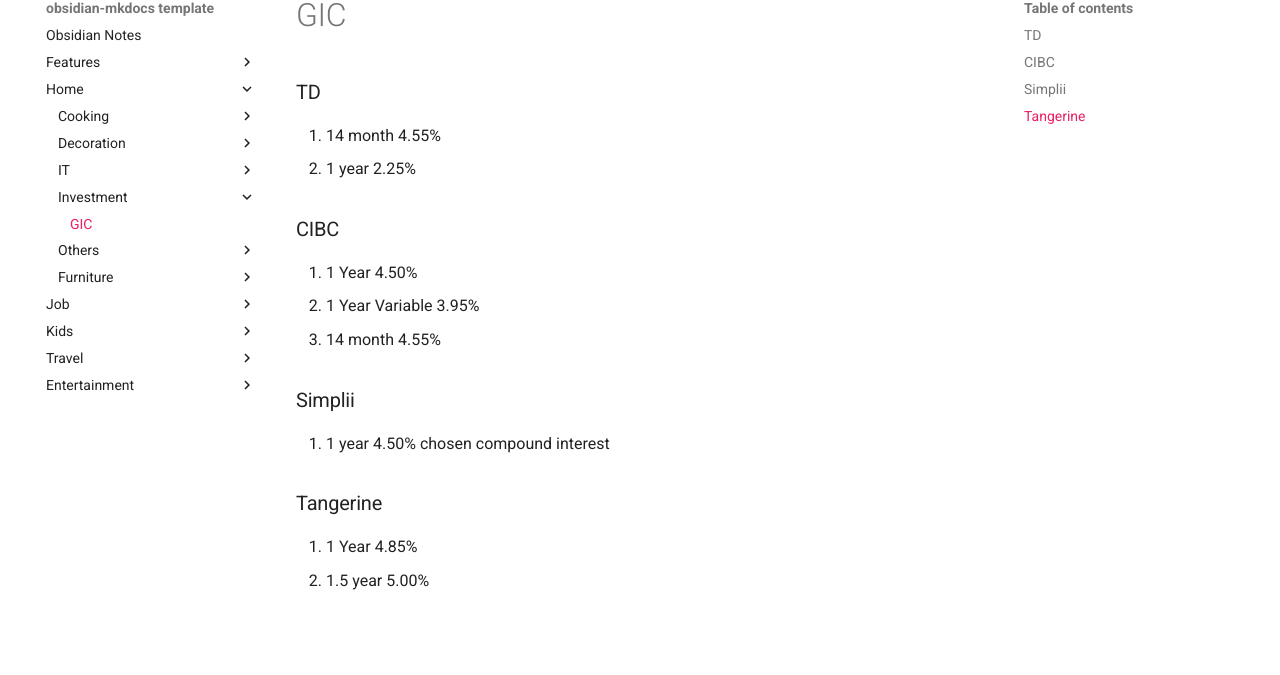
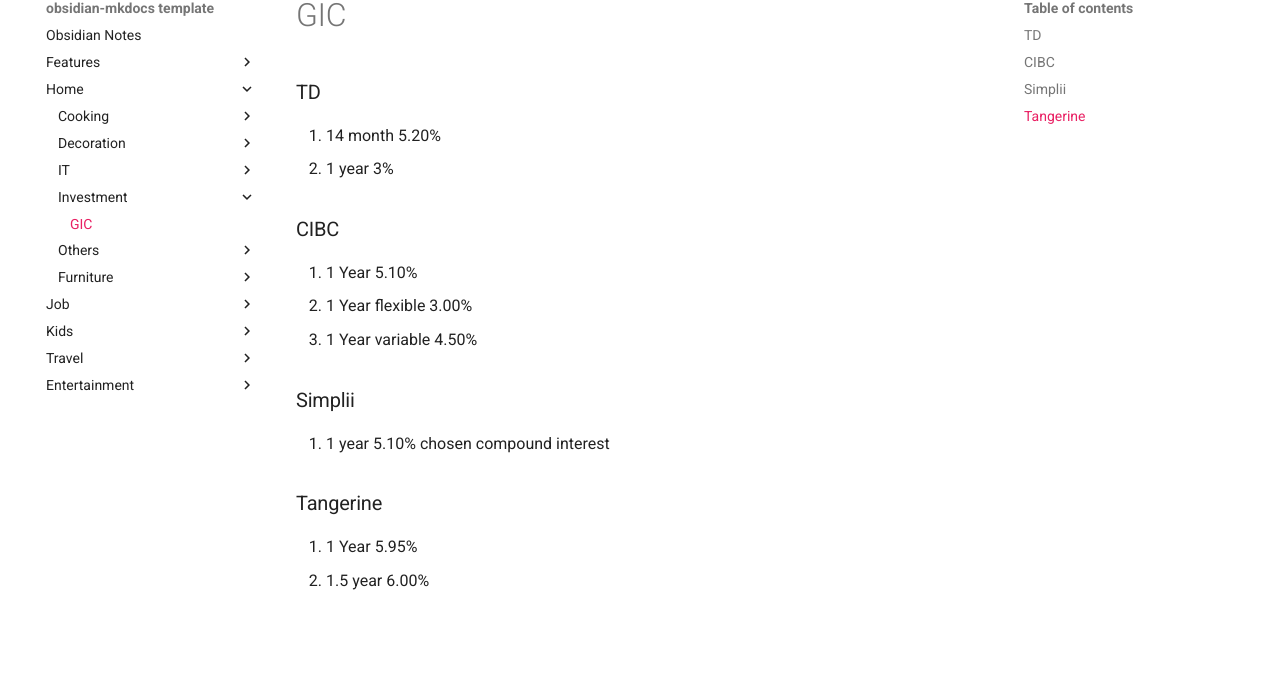
Before and after one commit to macsymgit/obsidian, an MkDocs documentation site: the page built from docs/Home/Investment/GIC.md, in a window 1280 px wide. Shown: the part 103-778 px from the top of the page. Built offline with MkDocs 1.6.1 and Material for MkDocs 9.7.7, drawn with Linux system fonts in a browser that asks for light colours.

Commit message:
vault backup: 2023-09-17 15:28:28

```diff
--- a/docs/Home/Investment/GIC.md
+++ b/docs/Home/Investment/GIC.md
@@ -1,15 +1,15 @@
 ### TD
-1. 14 month 4.55%
-2. 1 year 2.25%
+1. 14 month 5.20%
+2. 1 year 3%
 
 ### CIBC
-1. 1 Year 4.50%
-2. 1 Year Variable 3.95%
-3. 14 month 4.55%
+1. 1 Year 5.10%
+2. 1 Year flexible 3.00%
+3. 1 Year variable 4.50%
 
 ### Simplii
-1. 1 year 4.50%  chosen compound interest
+1. 1 year 5.10%  chosen compound interest
 
 ### Tangerine
-1. 1 Year 4.85%
-2. 1.5 year 5.00%
+1. 1 Year 5.95%
+2. 1.5 year 6.00%
```
Also changed, not shown: 1 other file.
